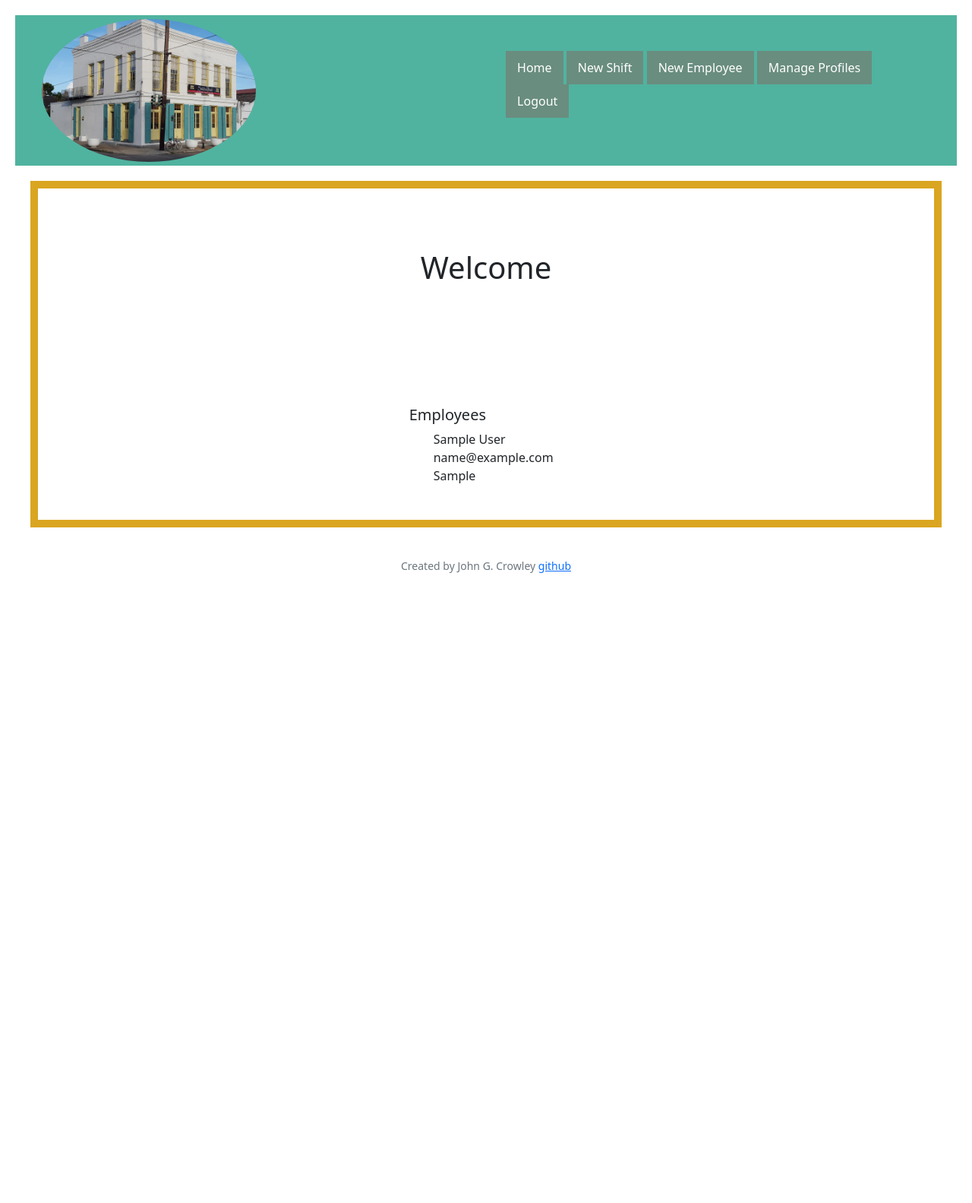
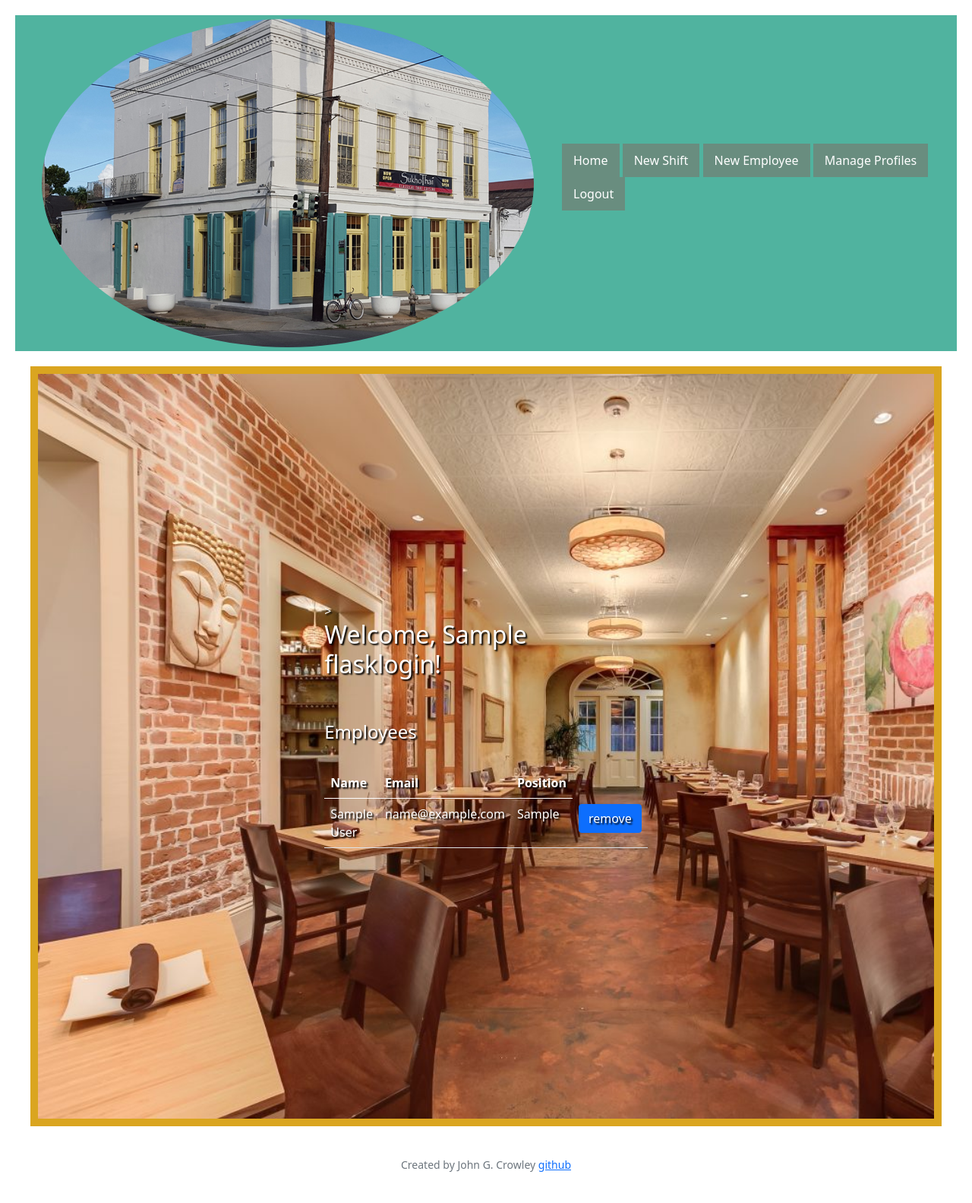
Before and after one commit to johngcrowley/sukho_website, a Flask app: page / in a window 1280 px wide. Shown: the whole page at 76% size. Before the commit the page ends 754 px from the top, so only its background shows below. Run offline with Flask 2, Linux system fonts and the light colour scheme; a user stored in the database is signed in; tables that the repository leaves empty hold one stand-in row (values such as "Sample post").

Commit message:
sukhoapp [v1]

```diff
--- a/app/routes.py
+++ b/app/routes.py
@@ -33,6 +33,29 @@ def index():
     except:
         employees = 'please add employees to the database'
     return render_template('index.html',employees=employees)
+
+@login_required
+@main_bp.route('/update_emp/<int:id>',methods=["GET","POST"])
+def update_emp(id):
+    emp_to_update = employee.query.filter(employee.id == id).first()
+
+    if request.method == "POST":
+        employee.query.filter(employee.id == id).delete()
+        tips.query.filter(tips.employee_id == id).delete()
+        db.session.commit()
+        return redirect('/')
+
+    else:
+        return render_template('update_emp.html',emp_to_update=emp_to_update)
+
+@login_required
+@main_bp.route('/redo/<int:id>',methods=["POST"])
+def redo(id):
+    tips.query.filter(tips.crew_id==id).delete()
+    Crews.query.filter(Crews.id==id).delete()
+    db.session.commit()
+    return redirect('/create')
+
 
 @login_required
 @main_bp.route('/update/<int:id>',methods=["GET","POST"])
@@ -105,11 +128,12 @@ def create():
     if request.method == "GET":
         return render_template('shift.html')
     else:
-        fields = int(request.form.get("number"))
-        if fields == 0 or fields == '':
+        number = request.form.get("number")
+        if number == 0 or number == '' or number.isdigit() == False:
             msg='please enter a number'
             return render_template('shift.html',msg=msg)
         else:
+            fields = int(number)
             employees = employee.query.all()
             location = ['Marigny','Uptown']
             times = ['Lunch','Dinner']
@@ -209,15 +233,15 @@ def newshift():
 
 
     tipout = tips.query.filter(tips.crew_id==crew_id.id).all()
+    c_id = crew_id.id
 
 
-    return render_template('success.html',tipout=tipout,location=location)
+    return render_template('success.html',tipout=tipout,location=location,c_id=c_id)
 
 @login_required
-@main_bp.route('/export',methods=["POST"])
-def export():
-
-    loc = request.form.get("location")
+@main_bp.route('/export/<location>',methods=["POST"])
+def export(location):
+    loc = location
     dataframe = pd.read_sql('''
     SELECT tips.employee_id, tips.location, tips.time, tips.crew_id, employee.position, employee.name, tips.tips, "Crews".created_at FROM "Crews"
     JOIN tips ON tips.crew_id="Crews".id JOIN employee ON employee.id=tips.employee_id''',db.session.bind)
@@ -245,8 +269,6 @@ def export():
         uptown_df = df_prep(uptown)
         d2g.upload(uptown_df, spreadsheet_key, wks_name[1], credentials=creds, row_names=True)
     else:
-        msg = 'Please Check Box in order to send tips for your store location'
-        return render_template('export.html',msg=msg)
-
-    msg='Success! Check out your Google Sheet for updated records'
+        return redirect('/')
+    msg='Success! \n\n Check out your Google Sheet for updated records'
     return render_template('success.html',msg=msg)
--- a/app/static/styles.css
+++ b/app/static/styles.css
@@ -10,7 +10,7 @@
 body {
 	background: #f4f4f4;
 	font-family: Arial, Helvetica, sans-serif;
-	color: #333;
+	color: whitesmoke;
 	line-height: 1.6;
 }
 
@@ -64,12 +64,12 @@ h1 {
 }
 
 .logo {
-  width: 50%;
+  width: auto;
 
 }
 
 .logo img {
-  width: 50%;
+  width: auto;
   padding: 5px;
   border-radius: 50%;
 }
--- a/app/templates/index.html
+++ b/app/templates/index.html
@@ -1,29 +1,42 @@
 {% extends "layout.html" %}
 
 {% block content %}
-  <div class="form-group">
+  <div class="mb-3">>
+    <h2 class="title">
+      Welcome, {{ current_user.name }}!
+    </h2>
     {% if msg %}
     <h1>{{msg}}</h1>
     {% endif %}
     {% if not message %}
     {% if current_user.is_authenticated %}
-    <h1 class="title">
-      Welcome
-    </h1>
-      <h5>Employees</h5>
+    <br>
+    <br>
+      <h4 class="title">Employees</h4>
+      <br>
+        <table class=table style=width:100%>
+        <thead>
+        <tr>
+            <th>Name</th>
+            <th>Email</th>
+            <th>Position</th>
+            {% if current_user.admin != True %}
+            <th>Remove</th>
+            {% endif %}
+        </tr>
+        </thead>
+        <tbody>
         {% for employee in employees %}
-        <ul id="employee.name" style="list-style-type: none;">
-          <li>
-            <span class="field-value">{{ employee.name }}</span>
-          </li>
-          <li>
-            <span class="field-value">{{ employee.email }}</span>
-          </li>
-          <li>
-            <span class="field-value">{{ employee.position }}</span>
-          </li>
-        </ul>
+        <tr>
+            <td>{{ employee.name }}</td>
+            <td>{{ employee.email }}</td>
+            <td>{{ employee.position }}</td>
+            <td><a class="btn btn-primary" href="/update_emp/{{employee.id}}">remove</a></td>
+        </tr>
         {% endfor %}
+        </tbody>
+    </table>
+    <br>
     {% endif %}
     {% endif %}
   </div>
--- a/app/templates/layout.html
+++ b/app/templates/layout.html
@@ -10,11 +10,29 @@
 <title>Sukho Thai Tip Sheet --test</title>
 <style>
 
+.backdrop {
+    background-color:white;
+}
+
+.mb-3 {
+    color:white;
+    text-shadow: 2px 2px 2px black;
+
+}
+
 .form-group {
-
     padding:10px;
     max-width:350px;
     align-items: center;
+    color:white;
+    text-shadow: 2px 2px 2px black;
+
+
+}
+
+.table {
+    color:white;
+    text-shadow: 2px 2px 2px black;
 }
 
 form {
@@ -22,6 +40,7 @@ form {
     margin: auto;
     max-width:457px;
     align-items: center;
+    color:white;
 }
 
 input {
@@ -54,14 +73,16 @@ input {
 
 }
 section {
+
     border: 10px solid goldenrod;
-    height: auto;
+    height: 125vh;
     display: flex;
     align-items: center;
     justify-content: center;
     margin-left: 40px;
     margin-right: 40px;
-
+    background:url(../static/royal4.jpeg);
+    background-size: cover;
 }
 
 .container {
@@ -105,12 +126,14 @@ footer {
                 </ul>
             </nav>
         </header>
+        <div class=background>
         <section>
             <div class="container">
                 {% block content %}
                 {% endblock %}
             </div>
         </section>
+        </div>
         <footer class="small text-center text-muted">
             Created by John G. Crowley <a href=https://github.com/johngcrowley>github</a>
         </footer>
--- a/app/templates/signup.html
+++ b/app/templates/signup.html
@@ -28,6 +28,7 @@
     <div>
     <input autocomplete="off" autofocus class="form-control" name="password" placeholder=" " type="text">
     </div>
+    <br>
     <button class="btn btn-primary">Sign Up</button>
     </form>
 <br>
```
Also changed, not shown: app/templates/export.html (deleted, +0 -15 lines), app/templates/shift.html (+5 -3 lines), app/templates/success.html (+9 -10 lines), app/templates/update_emp.html (added, +23 -0 lines), app/static/royal4.jpeg (renamed from royal4.jpeg).
